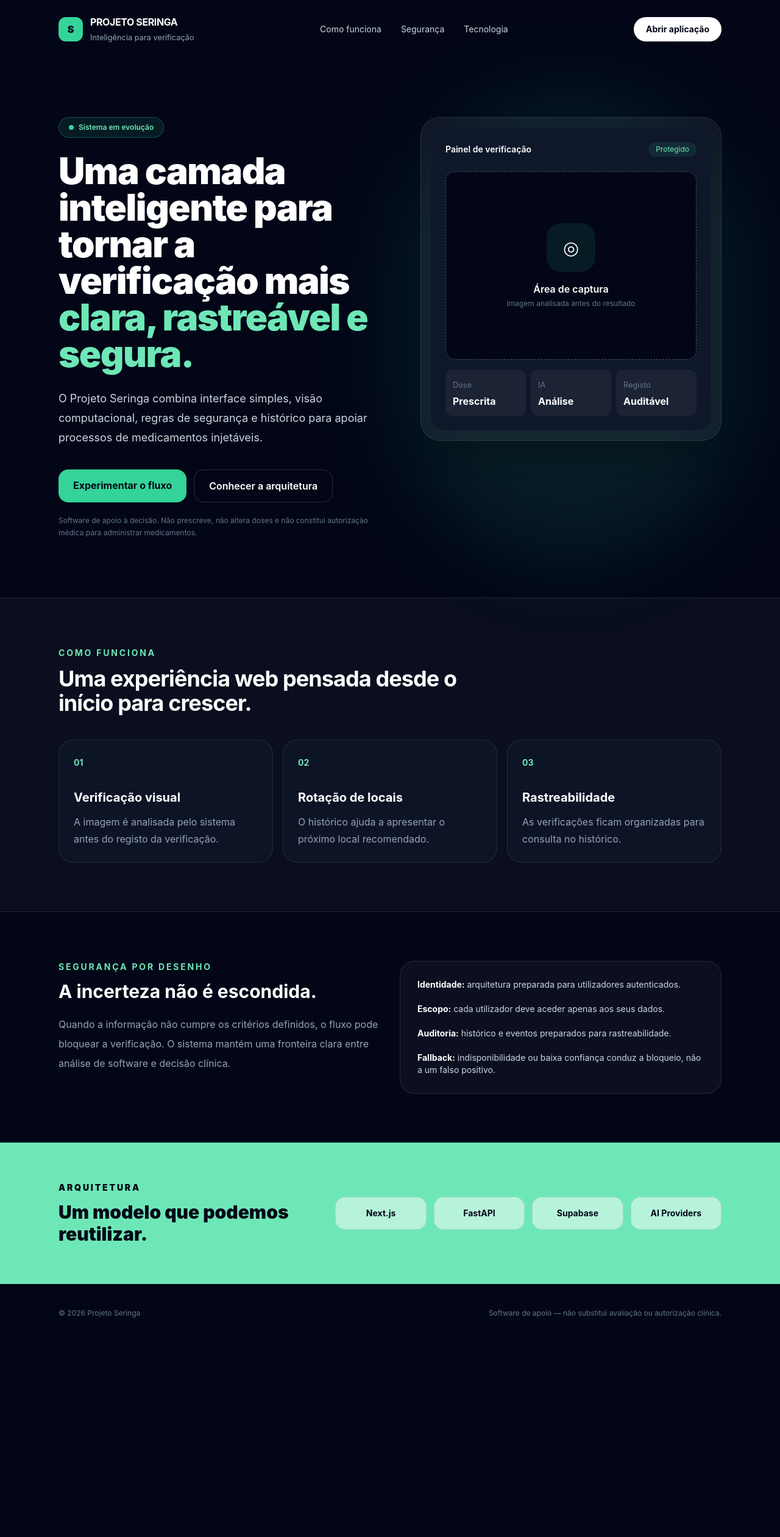
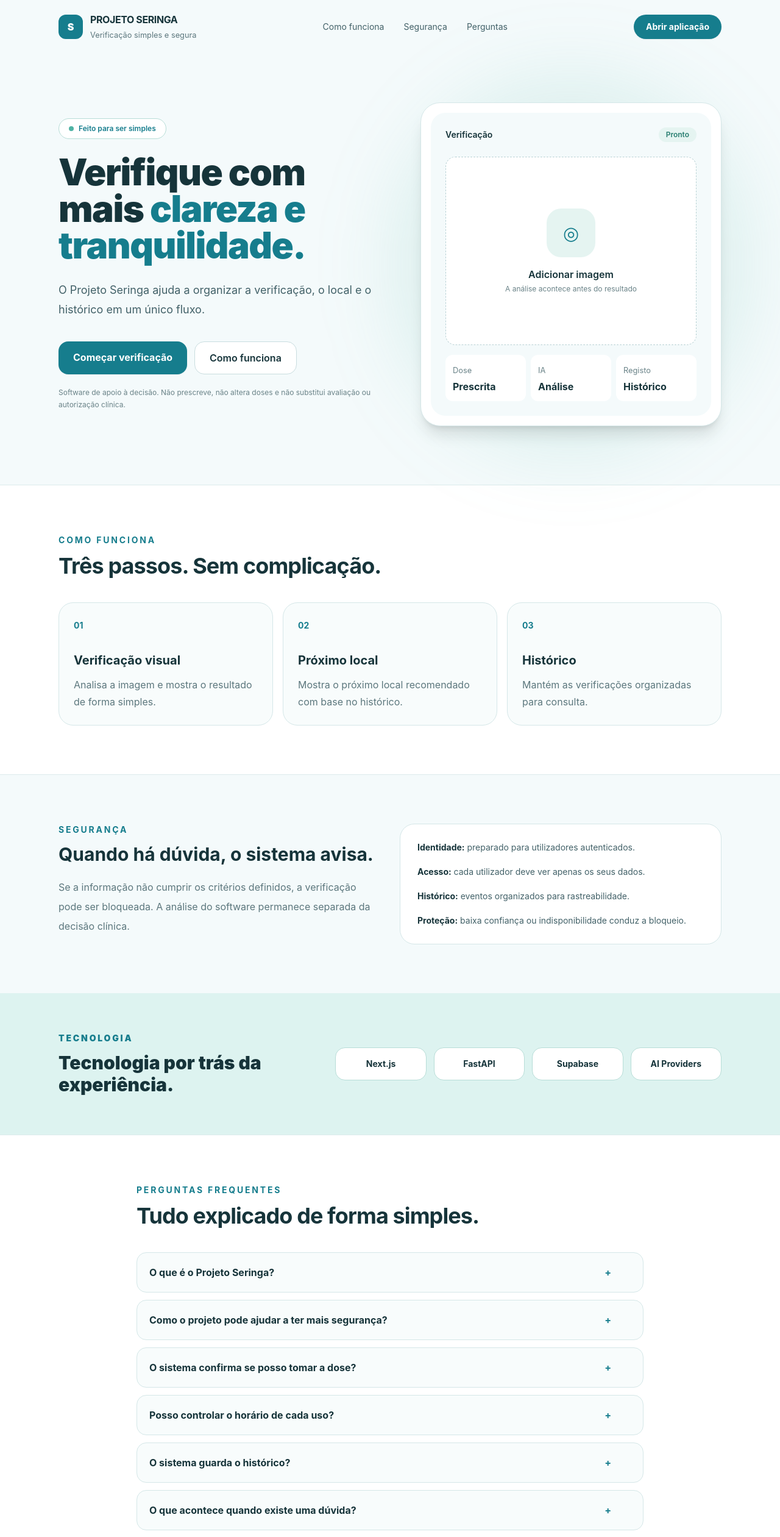
Before and after one commit to Primeiromilhao/projeto-seringa2, a Next.js app in the folder frontend/: page / in a window 1280 px wide. Shown: the top 2521 px of the page at 61% size. Before the commit the page ends 2202 px from the top, so only its background shows below. Built offline with nearby package versions, Linux system fonts and the light colour scheme.

Commit message:
feat: refine public web experience

```diff
--- a/frontend/app/page.tsx
+++ b/frontend/app/page.tsx
@@ -3,43 +3,70 @@
 import Link from 'next/link';
 
 const features = [
-  ['01', 'Verificação visual', 'A imagem é analisada pelo sistema antes do registo da verificação.'],
-  ['02', 'Rotação de locais', 'O histórico ajuda a apresentar o próximo local recomendado.'],
-  ['03', 'Rastreabilidade', 'As verificações ficam organizadas para consulta no histórico.'],
+  ['01', 'Verificação visual', 'Analisa a imagem e mostra o resultado de forma simples.'],
+  ['02', 'Próximo local', 'Mostra o próximo local recomendado com base no histórico.'],
+  ['03', 'Histórico', 'Mantém as verificações organizadas para consulta.'],
 ];
 
+const faq = [
+  ['O que é o Projeto Seringa?', 'É uma ferramenta de apoio que ajuda a organizar a verificação antes do uso de uma seringa e agulha, mantendo as informações e os registos em um só lugar.'],
+  ['Como o projeto pode ajudar a ter mais segurança?', 'O sistema cria uma etapa de verificação antes do uso, analisa as informações disponíveis e pode bloquear o fluxo quando os critérios definidos não são cumpridos.'],
+  ['O sistema confirma se posso tomar a dose?', 'Não. O Projeto Seringa não autoriza a administração de medicamentos. Ele oferece apoio à verificação e organização. A decisão clínica continua a ser de um profissional de saúde.'],
+  ['Posso controlar o horário de cada uso?', 'Sim. O projeto foi pensado para ajudar a organizar o agendamento e o acompanhamento de cada uso, evitando que as aplicações fiquem sem registo.'],
+  ['O sistema guarda o histórico?', 'Sim. As verificações e os usos podem ficar registados para facilitar o acompanhamento e a consulta do histórico.'],
+  ['O que acontece quando existe uma dúvida?', 'A segurança vem primeiro. Quando a informação não é suficiente ou a confiança é baixa, o sistema pode interromper a verificação em vez de apresentar um resultado inseguro.'],
+  ['O Projeto Seringa substitui um médico ou enfermeiro?', 'Não. É uma ferramenta de apoio. Não substitui orientação profissional, prescrição, avaliação clínica ou autorização para administrar medicamentos.'],
+];
+
+function FAQ() {
+  return <section id="perguntas" className="border-t border-[#DCEBEC] bg-white">
+    <div className="mx-auto max-w-4xl px-6 py-20 lg:px-8">
+      <p className="text-sm font-bold uppercase tracking-[.2em] text-[#167D8D]">Perguntas frequentes</p>
+      <h2 className="mt-3 text-3xl font-bold tracking-tight sm:text-4xl">Tudo explicado de forma simples.</h2>
+      <div className="mt-10 space-y-3">
+        {faq.map(([question, answer]) => <details key={question} className="group rounded-2xl border border-[#D5E7E8] bg-[#F8FCFC] p-5">
+          <summary className="cursor-pointer list-none pr-8 font-bold text-[#16343A]">{question}<span className="float-right text-[#167D8D]">+</span></summary>
+          <p className="mt-3 max-w-3xl leading-7 text-[#5C777D]">{answer}</p>
+        </details>)}
+      </div>
+    </div>
+  </section>;
+}
+
 export default function Home() {
-  return <main className="min-h-screen overflow-hidden bg-slate-950 text-white">
-    <nav className="mx-auto flex max-w-6xl items-center justify-between px-6 py-6 lg:px-8">
+  return <main className="min-h-screen bg-[#F4FAFB] text-[#16343A]">
+    <nav className="mx-auto flex max-w-6xl items-center justify-between px-6 py-5 lg:px-8">
       <Link href="/" className="flex items-center gap-3" aria-label="Projeto Seringa início">
-        <span className="grid h-10 w-10 place-items-center rounded-xl bg-emerald-400 font-black text-slate-950">S</span>
-        <span><b className="block tracking-tight">PROJETO SERINGA</b><small className="text-slate-400">Inteligência para verificação</small></span>
+        <span className="grid h-10 w-10 place-items-center rounded-xl bg-[#167D8D] font-black text-white">S</span>
+        <span><b className="block tracking-tight">PROJETO SERINGA</b><small className="text-[#5C777D]">Verificação simples e segura</small></span>
       </Link>
-      <div className="hidden items-center gap-8 text-sm text-slate-300 md:flex">
-        <a href="#como-funciona" className="hover:text-white">Como funciona</a>
-        <a href="#seguranca" className="hover:text-white">Segurança</a>
-        <a href="#tecnologia" className="hover:text-white">Tecnologia</a>
+      <div className="hidden items-center gap-8 text-sm text-[#426168] md:flex">
+        <a href="#como-funciona" className="hover:text-[#167D8D]">Como funciona</a>
+        <a href="#seguranca" className="hover:text-[#167D8D]">Segurança</a>
+        <a href="#perguntas" className="hover:text-[#167D8D]">Perguntas</a>
       </div>
-      <Link href="/verify" className="rounded-full bg-white px-5 py-2.5 text-sm font-bold text-slate-950 transition hover:bg-emerald-300">Abrir aplicação</Link>
+      <Link href="/verify" className="rounded-full bg-[#167D8D] px-5 py-2.5 text-sm font-bold text-white shadow-sm transition hover:bg-[#126B79]">Abrir aplicação</Link>
     </nav>
 
-    <section className="mx-auto grid max-w-6xl gap-12 px-6 pb-24 pt-14 lg:grid-cols-[1.05fr_.95fr] lg:px-8 lg:pt-24">
+    <section className="mx-auto grid max-w-6xl gap-12 px-6 pb-24 pt-12 lg:grid-cols-[1.05fr_.95fr] lg:px-8 lg:pt-20">
       <div className="self-center">
-        <div className="mb-6 inline-flex items-center gap-2 rounded-full border border-emerald-400/30 bg-emerald-400/10 px-4 py-2 text-xs font-semibold text-emerald-300"><span className="h-2 w-2 rounded-full bg-emerald-400"/> Sistema em evolução</div>
-        <h1 className="max-w-3xl text-5xl font-black leading-[1.02] tracking-tight sm:text-6xl">Uma camada inteligente para tornar a verificação mais <span className="text-emerald-300">clara, rastreável e segura.</span></h1>
-        <p className="mt-7 max-w-2xl text-lg leading-8 text-slate-300">O Projeto Seringa combina interface simples, visão computacional, regras de segurança e histórico para apoiar processos de medicamentos injetáveis.</p>
-        <div className="mt-9 flex flex-wrap gap-3"><Link href="/verify" className="rounded-2xl bg-emerald-400 px-6 py-3.5 font-bold text-slate-950 hover:bg-emerald-300">Experimentar o fluxo</Link><a href="#como-funciona" className="rounded-2xl border border-white/15 px-6 py-3.5 font-semibold text-white hover:bg-white/5">Conhecer a arquitetura</a></div>
-        <p className="mt-5 max-w-xl text-xs leading-5 text-slate-500">Software de apoio à decisão. Não prescreve, não altera doses e não constitui autorização médica para administrar medicamentos.</p>
+        <div className="mb-6 inline-flex items-center gap-2 rounded-full border border-[#B7DDD7] bg-white px-4 py-2 text-xs font-semibold text-[#167D8D]"><span className="h-2 w-2 rounded-full bg-[#4FB3A4]"/> Feito para ser simples</div>
+        <h1 className="max-w-3xl text-5xl font-black leading-[1.05] tracking-tight sm:text-6xl">Verifique com mais <span className="text-[#167D8D]">clareza e tranquilidade.</span></h1>
+        <p className="mt-7 max-w-2xl text-lg leading-8 text-[#426168]">O Projeto Seringa ajuda a organizar a verificação, o local e o histórico em um único fluxo.</p>
+        <div className="mt-9 flex flex-wrap gap-3"><Link href="/verify" className="rounded-2xl bg-[#167D8D] px-6 py-3.5 font-bold text-white shadow-sm hover:bg-[#126B79]">Começar verificação</Link><a href="#como-funciona" className="rounded-2xl border border-[#C9DDDF] bg-white px-6 py-3.5 font-semibold text-[#16343A] hover:border-[#9FC6C9]">Como funciona</a></div>
+        <p className="mt-5 max-w-xl text-xs leading-5 text-[#6A8388]">Software de apoio à decisão. Não prescreve, não altera doses e não substitui avaliação ou autorização clínica.</p>
       </div>
-      <div className="relative"><div className="absolute -inset-10 rounded-full bg-emerald-400/10 blur-3xl"/><div className="relative rounded-[2rem] border border-white/10 bg-white/[.06] p-4 shadow-2xl backdrop-blur"><div className="rounded-[1.5rem] bg-slate-900 p-6"><div className="flex items-center justify-between"><span className="text-sm font-semibold">Painel de verificação</span><span className="rounded-full bg-emerald-400/10 px-3 py-1 text-xs text-emerald-300">Protegido</span></div><div className="mt-6 grid aspect-[4/3] place-items-center rounded-2xl border border-dashed border-slate-600 bg-slate-950"><div className="text-center"><div className="mx-auto grid h-20 w-20 place-items-center rounded-3xl bg-emerald-400/10 text-3xl">◎</div><p className="mt-4 font-semibold">Área de captura</p><p className="mt-1 text-xs text-slate-500">Imagem analisada antes do resultado</p></div></div><div className="mt-4 grid grid-cols-3 gap-2"><div className="rounded-xl bg-white/5 p-3"><small className="text-slate-500">Dose</small><b className="mt-1 block">Prescrita</b></div><div className="rounded-xl bg-white/5 p-3"><small className="text-slate-500">IA</small><b className="mt-1 block">Análise</b></div><div className="rounded-xl bg-white/5 p-3"><small className="text-slate-500">Registo</small><b className="mt-1 block">Auditável</b></div></div></div></div></div>
+      <div className="relative"><div className="absolute -inset-10 rounded-full bg-[#4FB3A4]/15 blur-3xl"/><div className="relative rounded-[2rem] border border-[#D5E7E8] bg-white p-4 shadow-xl"><div className="rounded-[1.5rem] bg-[#F4FAFB] p-6"><div className="flex items-center justify-between"><span className="text-sm font-semibold">Verificação</span><span className="rounded-full bg-[#E5F4F1] px-3 py-1 text-xs font-semibold text-[#287E70]">Pronto</span></div><div className="mt-6 grid aspect-[4/3] place-items-center rounded-2xl border border-dashed border-[#B9D2D5] bg-white"><div className="text-center"><div className="mx-auto grid h-20 w-20 place-items-center rounded-3xl bg-[#E5F4F1] text-3xl text-[#167D8D]">◎</div><p className="mt-4 font-semibold">Adicionar imagem</p><p className="mt-1 text-xs text-[#6A8388]">A análise acontece antes do resultado</p></div></div>
+        <div className="mt-4 grid grid-cols-3 gap-2"><div className="rounded-xl bg-white p-3"><small className="text-[#6A8388]">Dose</small><b className="mt-1 block">Prescrita</b></div><div className="rounded-xl bg-white p-3"><small className="text-[#6A8388]">IA</small><b className="mt-1 block">Análise</b></div><div className="rounded-xl bg-white p-3"><small className="text-[#6A8388]">Registo</small><b className="mt-1 block">Histórico</b></div></div></div></div></div>
     </section>
 
-    <section id="como-funciona" className="border-y border-white/10 bg-white/[.03]"><div className="mx-auto max-w-6xl px-6 py-20 lg:px-8"><p className="text-sm font-bold uppercase tracking-[.2em] text-emerald-300">Como funciona</p><h2 className="mt-3 max-w-2xl text-3xl font-bold tracking-tight sm:text-4xl">Uma experiência web pensada desde o início para crescer.</h2><div className="mt-10 grid gap-4 md:grid-cols-3">{features.map(([n,t,d])=><article key={n} className="rounded-3xl border border-white/10 bg-slate-900/70 p-6"><span className="text-sm font-bold text-emerald-300">{n}</span><h3 className="mt-8 text-xl font-bold">{t}</h3><p className="mt-3 leading-7 text-slate-400">{d}</p></article>)}</div></div></section>
+    <section id="como-funciona" className="border-y border-[#DCEBEC] bg-white"><div className="mx-auto max-w-6xl px-6 py-20 lg:px-8"><p className="text-sm font-bold uppercase tracking-[.2em] text-[#167D8D]">Como funciona</p><h2 className="mt-3 max-w-2xl text-3xl font-bold tracking-tight sm:text-4xl">Três passos. Sem complicação.</h2><div className="mt-10 grid gap-4 md:grid-cols-3">{features.map(([n,t,d])=><article key={n} className="rounded-3xl border border-[#D5E7E8] bg-[#F8FCFC] p-6"><span className="text-sm font-bold text-[#167D8D]">{n}</span><h3 className="mt-8 text-xl font-bold">{t}</h3><p className="mt-3 leading-7 text-[#5C777D]">{d}</p></article>)}</div></div></section>
 
-    <section id="seguranca" className="mx-auto max-w-6xl px-6 py-20 lg:px-8"><div className="grid gap-8 lg:grid-cols-2"><div><p className="text-sm font-bold uppercase tracking-[.2em] text-emerald-300">Segurança por desenho</p><h2 className="mt-3 text-3xl font-bold">A incerteza não é escondida.</h2><p className="mt-5 leading-8 text-slate-400">Quando a informação não cumpre os critérios definidos, o fluxo pode bloquear a verificação. O sistema mantém uma fronteira clara entre análise de software e decisão clínica.</p></div><div className="rounded-3xl border border-white/10 bg-white/[.04] p-7"><ul className="space-y-5 text-sm text-slate-300"><li><b className="text-white">Identidade:</b> arquitetura preparada para utilizadores autenticados.</li><li><b className="text-white">Escopo:</b> cada utilizador deve aceder apenas aos seus dados.</li><li><b className="text-white">Auditoria:</b> histórico e eventos preparados para rastreabilidade.</li><li><b className="text-white">Fallback:</b> indisponibilidade ou baixa confiança conduz a bloqueio, não a um falso positivo.</li></ul></div></div></section>
+    <section id="seguranca" className="mx-auto max-w-6xl px-6 py-20 lg:px-8"><div className="grid gap-8 lg:grid-cols-2"><div><p className="text-sm font-bold uppercase tracking-[.2em] text-[#167D8D]">Segurança</p><h2 className="mt-3 text-3xl font-bold">Quando há dúvida, o sistema avisa.</h2><p className="mt-5 leading-8 text-[#5C777D]">Se a informação não cumprir os critérios definidos, a verificação pode ser bloqueada. A análise do software permanece separada da decisão clínica.</p></div><div className="rounded-3xl border border-[#D5E7E8] bg-white p-7"><ul className="space-y-5 text-sm text-[#426168]"><li><b className="text-[#16343A]">Identidade:</b> preparado para utilizadores autenticados.</li><li><b className="text-[#16343A]">Acesso:</b> cada utilizador deve ver apenas os seus dados.</li><li><b className="text-[#16343A]">Histórico:</b> eventos organizados para rastreabilidade.</li><li><b className="text-[#16343A]">Proteção:</b> baixa confiança ou indisponibilidade conduz a bloqueio.</li></ul></div></div></section>
 
-    <section id="tecnologia" className="bg-emerald-300 text-slate-950"><div className="mx-auto max-w-6xl px-6 py-16 lg:px-8"><div className="grid gap-8 lg:grid-cols-[.8fr_1.2fr] lg:items-center"><div><p className="text-sm font-black uppercase tracking-[.2em]">Arquitetura</p><h2 className="mt-3 text-3xl font-black">Um modelo que podemos reutilizar.</h2></div><div className="grid grid-cols-2 gap-3 sm:grid-cols-4">{['Next.js','FastAPI','Supabase','AI Providers'].map(x=><div key={x} className="rounded-2xl border border-slate-950/10 bg-white/50 p-4 text-center text-sm font-bold">{x}</div>)}</div></div></div></section>
+    <section id="tecnologia" className="bg-[#DDF3F0]"><div className="mx-auto max-w-6xl px-6 py-16 lg:px-8"><div className="grid gap-8 lg:grid-cols-[.8fr_1.2fr] lg:items-center"><div><p className="text-sm font-black uppercase tracking-[.2em] text-[#167D8D]">Tecnologia</p><h2 className="mt-3 text-3xl font-black">Tecnologia por trás da experiência.</h2></div><div className="grid grid-cols-2 gap-3 sm:grid-cols-4">{['Next.js','FastAPI','Supabase','AI Providers'].map(x=><div key={x} className="rounded-2xl border border-[#B7DDD7] bg-white p-4 text-center text-sm font-bold">{x}</div>)}</div></div></div></section>
 
-    <footer className="mx-auto flex max-w-6xl flex-col gap-3 px-6 py-10 text-xs text-slate-500 sm:flex-row sm:items-center sm:justify-between lg:px-8"><span>© 2026 Projeto Seringa</span><span>Software de apoio — não substitui avaliação ou autorização clínica.</span></footer>
+    <FAQ />
+    <footer className="mx-auto flex max-w-6xl flex-col gap-3 px-6 py-10 text-xs text-[#6A8388] sm:flex-row sm:items-center sm:justify-between lg:px-8"><span>© 2026 Projeto Seringa</span><span>Software de apoio — não substitui avaliação ou autorização clínica.</span></footer>
   </main>;
 }
```
Also changed, not shown: 1 other file (tests, documents, lock files or other folders).
